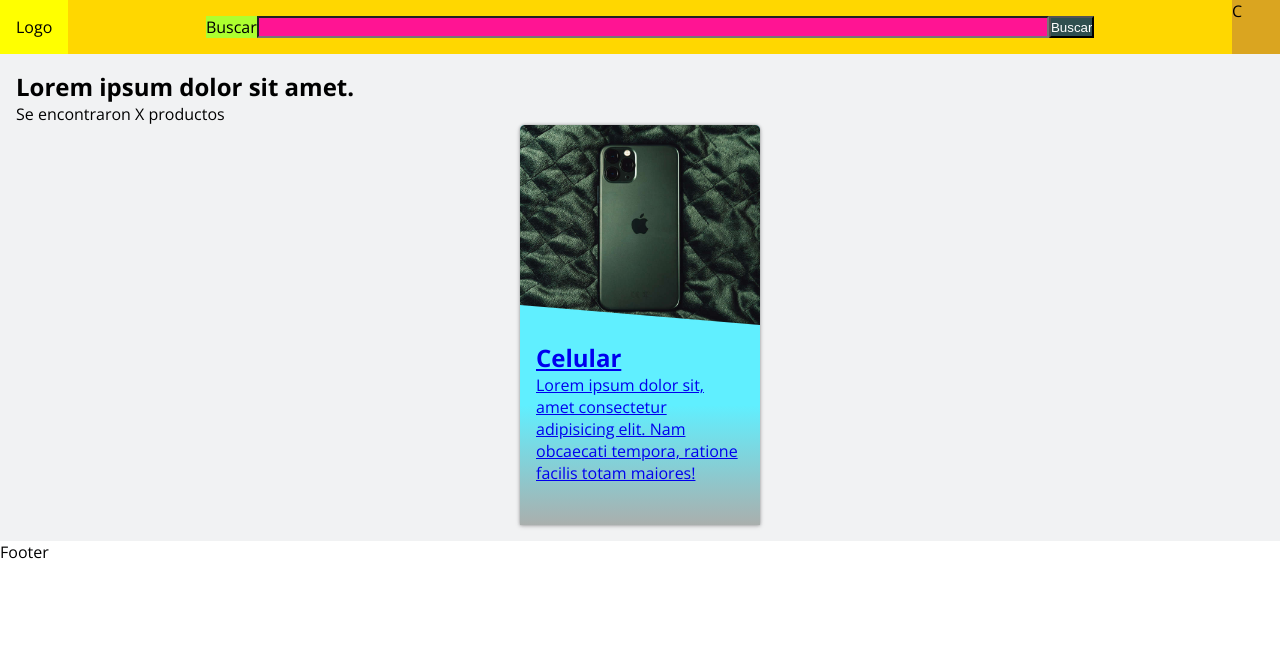
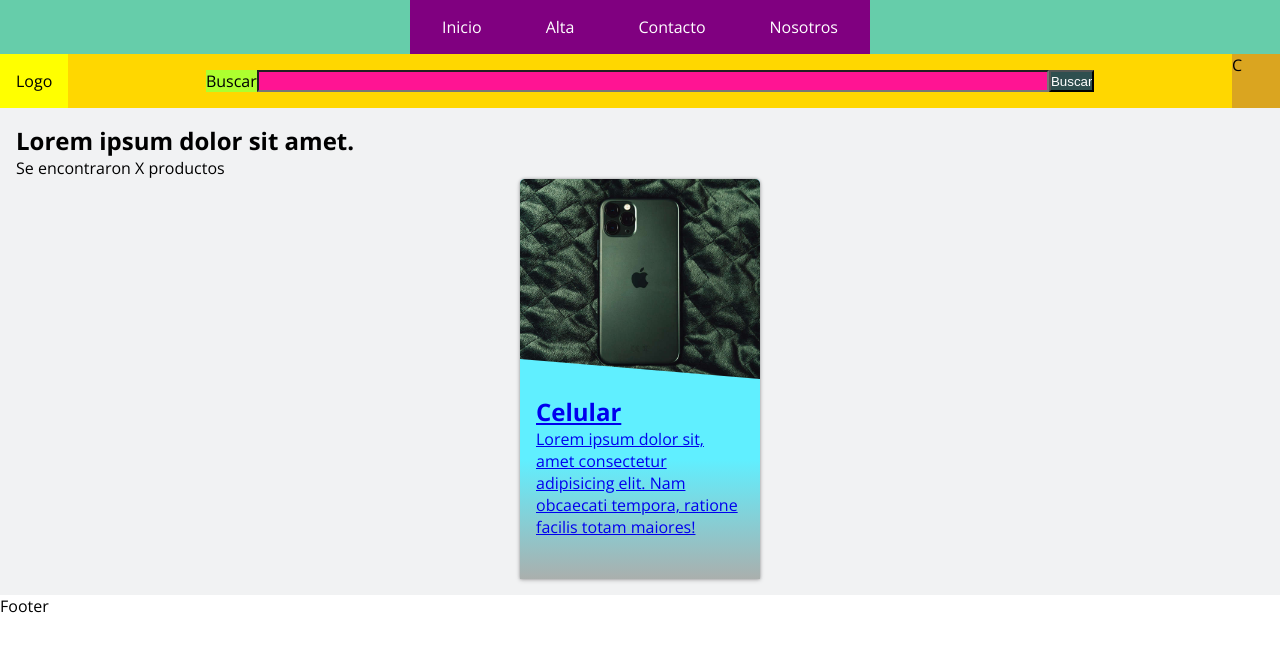
Before and after one commit to mlapeducacionit/bc62130-integrador-front-etapa-3, a React (Vite) app: page / in a window 1280 px wide. Shown: the top 652 px of the page. Built offline with nearby package versions, Linux system fonts and the light colour scheme.

Commit message:
Terminado navegación

```diff
--- a/src/components/Header.jsx
+++ b/src/components/Header.jsx
@@ -1,9 +1,11 @@
 import "./Header.scss";
+import Navbar from "./Navbar";
 
 const Header = () => {
   return (
     <header className="main-header">
       <input type="checkbox" id="menu" />
+      <Navbar />
       <div className="search-bar">
         <div className="search-bar__logo-container">Logo</div>
         <form action="" className="search-bar__form-container">
--- a/src/components/Navbar.jsx
+++ b/src/components/Navbar.jsx
@@ -1,3 +1,4 @@
+import { NavLink } from "react-router-dom";
 import "./Navbar.scss";
 
 const Navbar = () => {
@@ -5,24 +6,24 @@ const Navbar = () => {
     <nav className="nav-bar">
       <ul className="nav-bar__nav-list">
         <li className="nav-bar__nav-item">
-          <a href="#" className="nav-bar__nav-link">
+          <NavLink to="/" className="nav-bar__nav-link">
             Inicio
-          </a>
+          </NavLink>
         </li>
         <li className="nav-bar__nav-item">
-          <a href="#" className="nav-bar__nav-link">
+          <NavLink to="/alta" className="nav-bar__nav-link">
             Alta
-          </a>
+          </NavLink>
         </li>
         <li className="nav-bar__nav-item">
-          <a href="#" className="nav-bar__nav-link">
+          <NavLink to="/contacto" className="nav-bar__nav-link">
             Contacto
-          </a>
+          </NavLink>
         </li>
         <li className="nav-bar__nav-item">
-          <a href="#" className="nav-bar__nav-link">
+          <NavLink to="/nosotros" className="nav-bar__nav-link">
             Nosotros
-          </a>
+          </NavLink>
         </li>
       </ul>
     </nav>
```
